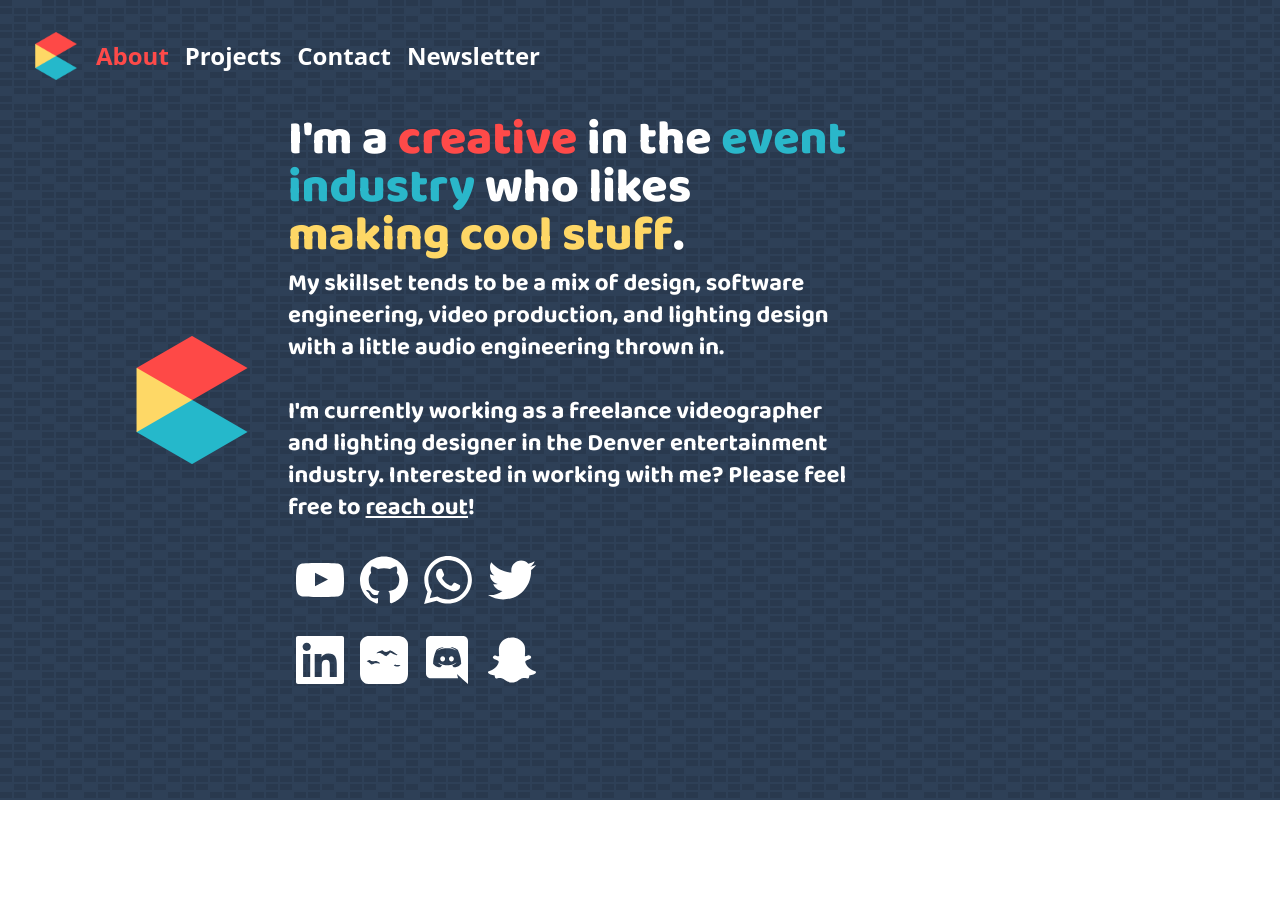
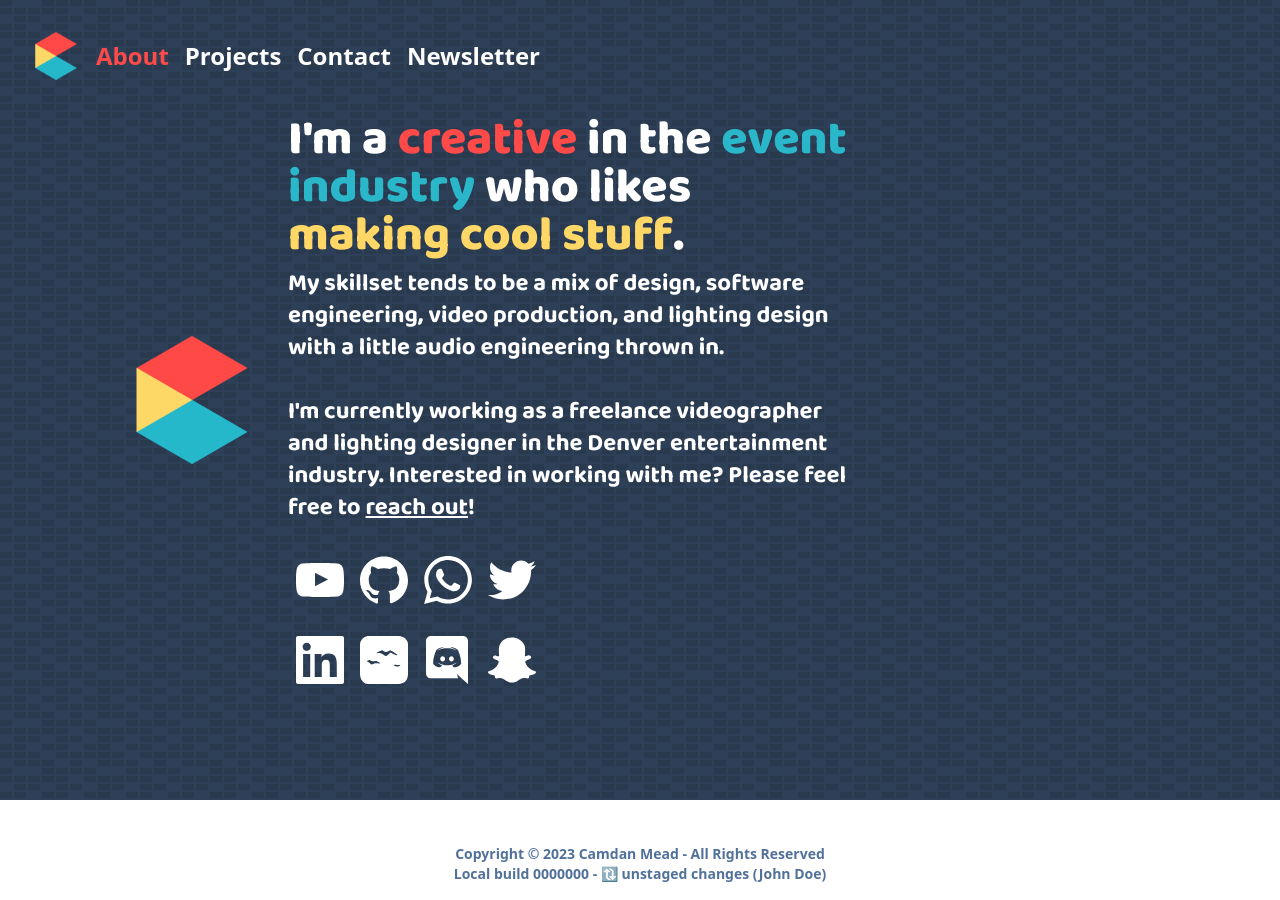
Before and after one commit to camdan-me/portfolio-next, a Next.js app: page /about in a window 1280 px wide. Before the commit the page ends 856 px from the top, so only its background shows below. Built offline with nearby package versions, Linux system fonts and the light colour scheme.

Commit message:
✨ add copyright and build info to footer

```diff
--- a/src/components/Footer.js
+++ b/src/components/Footer.js
@@ -5,12 +5,24 @@ import Link from 'next/link';
 export default function Footer() {
 	const router = useRouter();
 
+	const env = process.env.VERCEL_ENV ? process.env.VERCEL_ENV : 'local';
+	const sha = process.env.VERCEL_GIT_COMMIT_SHA?.substring(0, 7) ?? '0000000';
+	const commit = process.env.VERCEL_GIT_COMMIT_MESSAGE ?? '🔃 unstaged changes';
+	const author = process.env.VERCEL_GIT_COMMIT_AUTHOR_NAME ?? 'John Doe';
+
+	const displayEnv = env.charAt(0)
+		.toUpperCase() + env.slice(1);
+
 	if (router.pathname === '/') return;
 	return (
 		<>
 			<div className={'content-center w-screen px-8 py-4 font-black text-center text-white'}>
 				Created with <Link href="https://nextjs.org/" className="link-underline">Next</Link> and <Link href="https://tailwindcss.com/" className="link-underline">Tailwind</Link>, hosted by <Link href="https://vercel.com" className="link-underline">Vercel</Link>.
-				Check out the project on <Link href="https://github.com/camdan-me/portfolio-next" className="link-underline">GitHub</Link>.
+				Check out the project on <Link href="https://github.com/camdan-me/portfolio-next" className="link-underline">GitHub</Link>.<br />
+				<div className="mt-1 text-sm text-gray-100">
+					Copyright © 2023 Camdan Mead - All Rights Reserved<br />
+					{displayEnv} build {sha} - {commit} ({author})
+				</div>
 			</div >
 		</>
 	);
```
